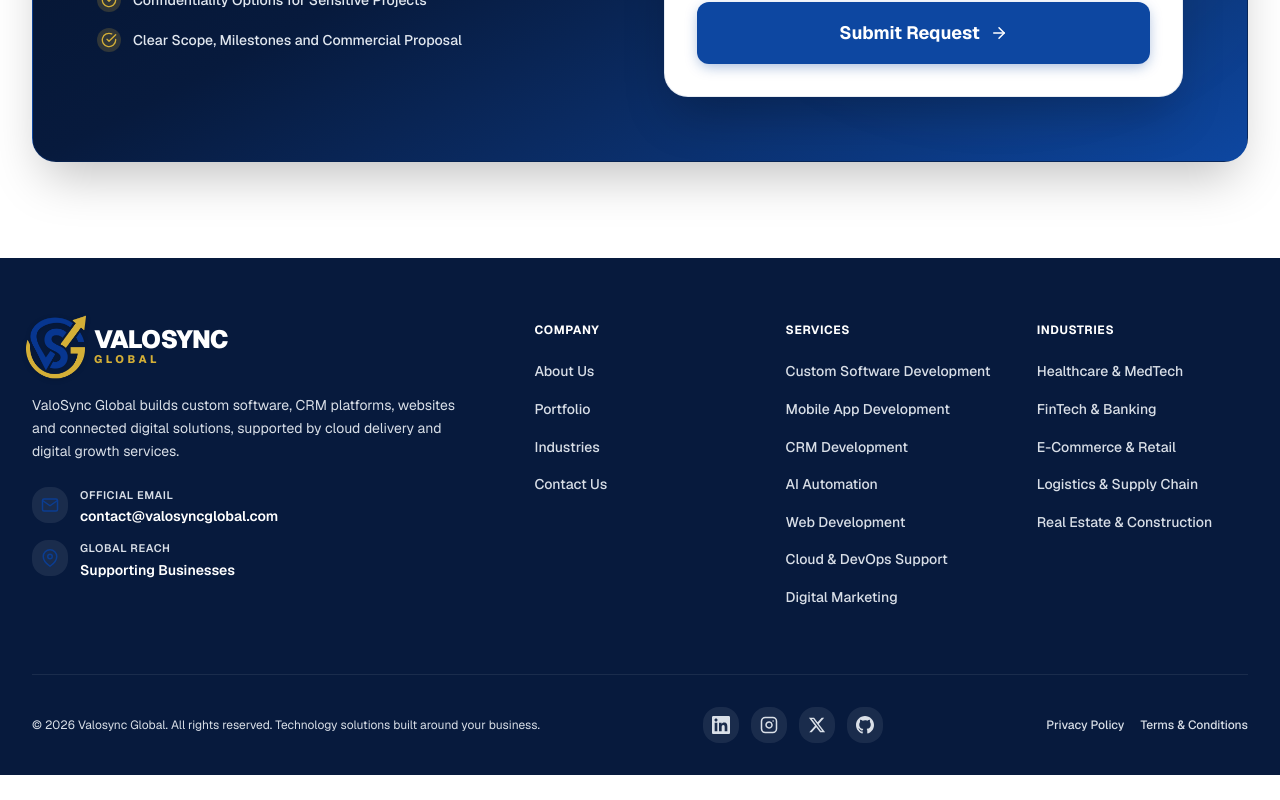
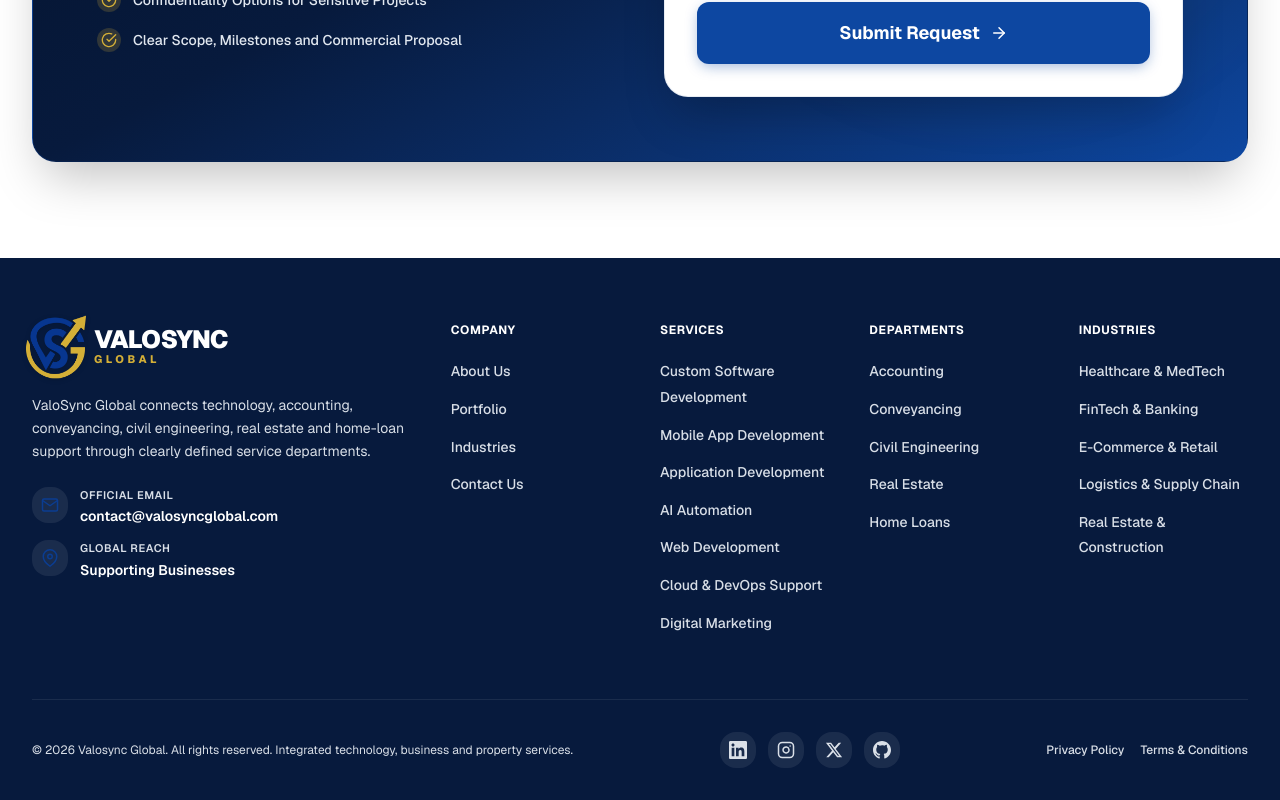
Before and after one commit to mayank-207/ValoSync-Global, a Next.js app: page / in a window 1280 px wide. Shown: the part 9147-9947 px from the top of the page. Before the commit the page ends 9922 px from the top, so only its background shows below. Built offline with nearby package versions, Linux system fonts and the light colour scheme.

Commit message:
Expand footer for professional service departments

```diff
--- a/components/layout/Footer.tsx
+++ b/components/layout/Footer.tsx
@@ -20,11 +20,18 @@ const footerLinks = {
   services: [
     { label: "Custom Software Development", href: "/services/custom-software" },
     { label: "Mobile App Development", href: "/services/mobile-app-development" },
-    { label: "CRM Development", href: "/services/crm-development" },
+    { label: "Application Development", href: "/services/application-development" },
     { label: "AI Automation", href: "/services/ai-automation" },
     { label: "Web Development", href: "/services/web-development" },
     { label: "Cloud & DevOps Support", href: "/services/cloud-devops" },
     { label: "Digital Marketing", href: "/services/digital-marketing" },
+  ],
+  departments: [
+    { label: "Accounting", href: "/accounting" },
+    { label: "Conveyancing", href: "/conveyancing" },
+    { label: "Civil Engineering", href: "/civil-engineering" },
+    { label: "Real Estate", href: "/real-estate" },
+    { label: "Home Loans", href: "/home-loans" },
   ],
   industries: [
     { label: "Healthcare & MedTech", href: "/industries#healthcare" },
@@ -87,14 +94,14 @@ export default function Footer() {
         </section> */}
 
         {/* Footer Navigation Columns */}
-        <div className="grid grid-cols-1 md:grid-cols-2 lg:grid-cols-5 gap-10 pb-16">
+        <div className="grid grid-cols-1 md:grid-cols-2 lg:grid-cols-6 gap-10 pb-16">
           <div className="lg:col-span-2">
             <Logo variant="light" className="mb-6" />
             <p
               className="text-sm leading-relaxed mb-6 max-w-md"
               style={{ color: "var(--color-inverse-muted)" }}
             >
-              ValoSync Global builds custom software, CRM platforms, websites and connected digital solutions, supported by cloud delivery and digital growth services.
+              ValoSync Global connects technology, accounting, conveyancing, civil engineering, real estate and home-loan support through clearly defined service departments.
             </p>
             <div className="flex flex-col gap-3.5">
               {contactInfo.map((item) => (
@@ -180,6 +187,28 @@ export default function Footer() {
               className="text-xs font-bold uppercase tracking-wider mb-5"
               style={{ color: "var(--text-light)" }}
             >
+              Departments
+            </h3>
+            <ul className="flex flex-col gap-3">
+              {footerLinks.departments.map((link) => (
+                <li key={link.label}>
+                  <Link
+                    href={link.href}
+                    className="text-sm font-medium transition-colors duration-200 hover:text-accent"
+                    style={{ color: "var(--color-inverse-muted)" }}
+                  >
+                    {link.label}
+                  </Link>
+                </li>
+              ))}
+            </ul>
+          </div>
+
+          <div>
+            <h3
+              className="text-xs font-bold uppercase tracking-wider mb-5"
+              style={{ color: "var(--text-light)" }}
+            >
               Industries
             </h3>
             <ul className="flex flex-col gap-3">
@@ -207,7 +236,7 @@ export default function Footer() {
             className="text-xs text-center md:text-left"
             style={{ color: "var(--color-inverse-muted)" }}
           >
-            © {currentYear} Valosync Global. All rights reserved. Technology solutions built around your business.
+            © {currentYear} Valosync Global. All rights reserved. Integrated technology, business and property services.
           </p>
 
           <div className="flex items-center gap-3">
```
